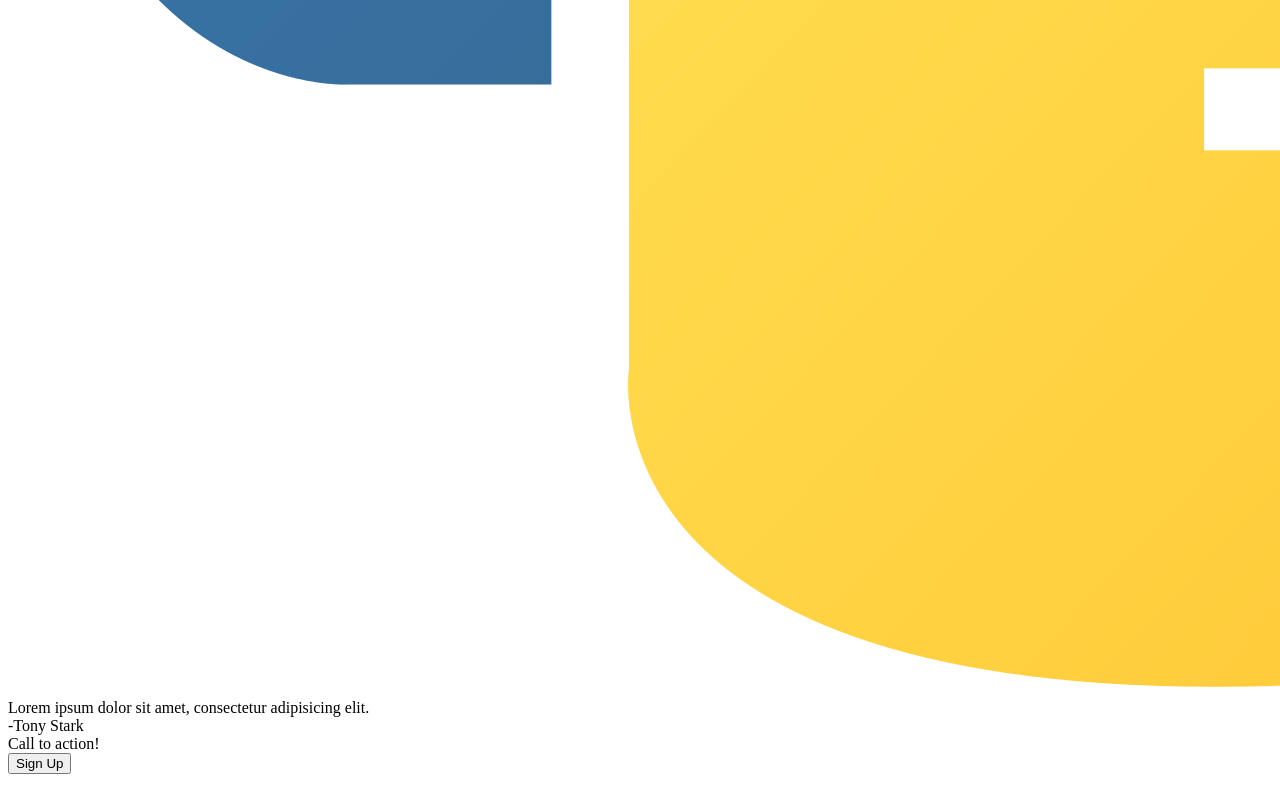
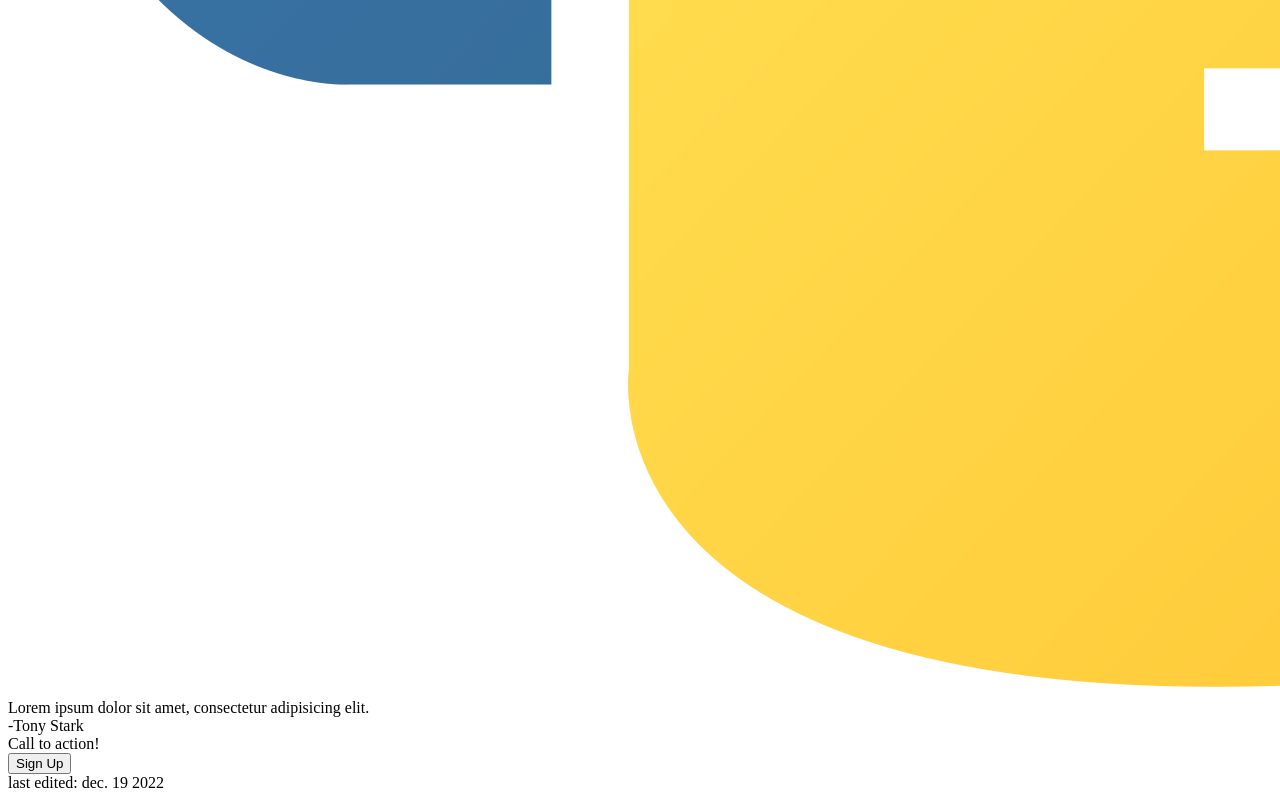
Before and after one commit to BrunoCyreno/LandingPage, a plain HTML site: page index.html in a window 1280 px wide. Shown: the part 5099-5899 px from the top of the page. Drawn offline with Linux system fonts and the light colour scheme.

Commit message:
Add footer

```diff
--- a/index.html
+++ b/index.html
@@ -70,6 +70,10 @@
         <button>Sign Up</button>
     </div>
 
+    <div class="footer">
+        last edited: dec. 19 2022
+    </div>
+
 
 
 </body>
```
